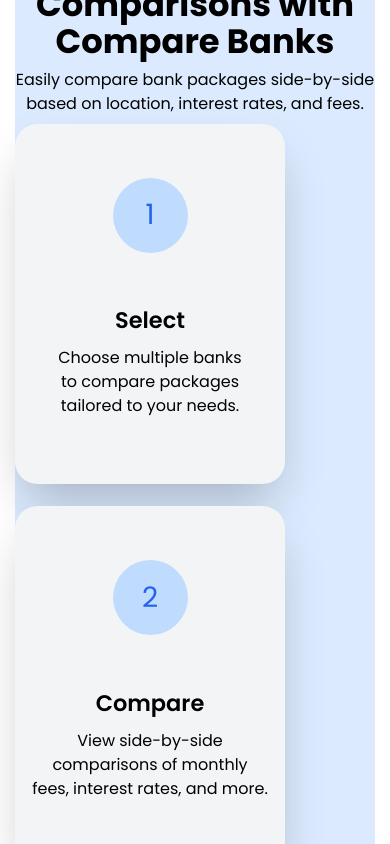
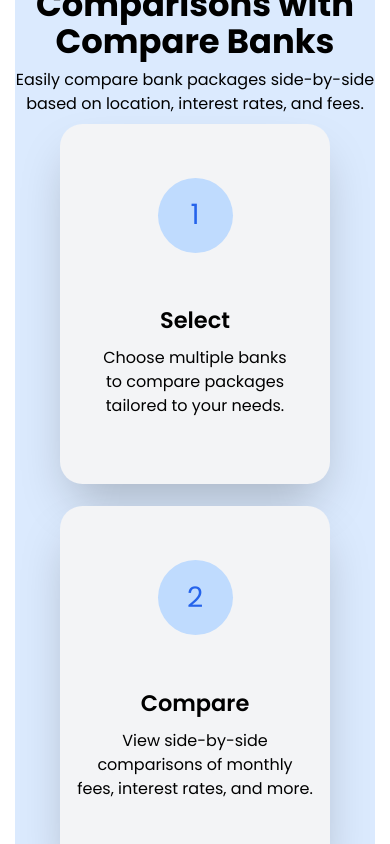
Before and after one commit to OptimusJc/Compare_Banks, a React (Vite) app in the folder frontend/: page / in a window 390 px wide. Shown: the part 4180-5024 px from the top of the page. Built offline with nearby package versions, Linux system fonts and the light colour scheme.

Commit message:
Home Component- Section 5 fix

```diff
--- a/frontend/src/pages/Home.tsx
+++ b/frontend/src/pages/Home.tsx
@@ -125,16 +125,16 @@ export default function Home() {
 
       {/* section 5 */}
       <section className='container mx-auto mb-48'>
-        <div className='container py-7 bg-blue-100 rounded-2xl'>
+        <div className='py-7 bg-blue-100 rounded-2xl'>
           <div className='text-center'>
-            <h1 className='text-4xl text-wrap font-bold md:text-5xl lg:text-6xl'>
+            <h1 className='text-4xl font-bold md:text-5xl lg:text-6xl'>
               Simplify Your Bank Comparisons with Compare Banks
             </h1>
             <h3 className='py-2 text-base md:text-lg'>
               Easily compare bank packages side-by-side based on location, interest rates, and fees.
             </h3>
           </div>
-          <div className='flex -mb-48 flex flex-col gap-6 md:flex-row md:flex-wrap md:justify-evenly md:space-y-2 lg:gap-2'>
+          <div className='flex -mb-48 items-center flex flex-col gap-6 md:flex-row md:flex-wrap md:justify-evenly md:space-y-2 lg:gap-2'>
           <Card
               index={1}
               title='Select'
```
